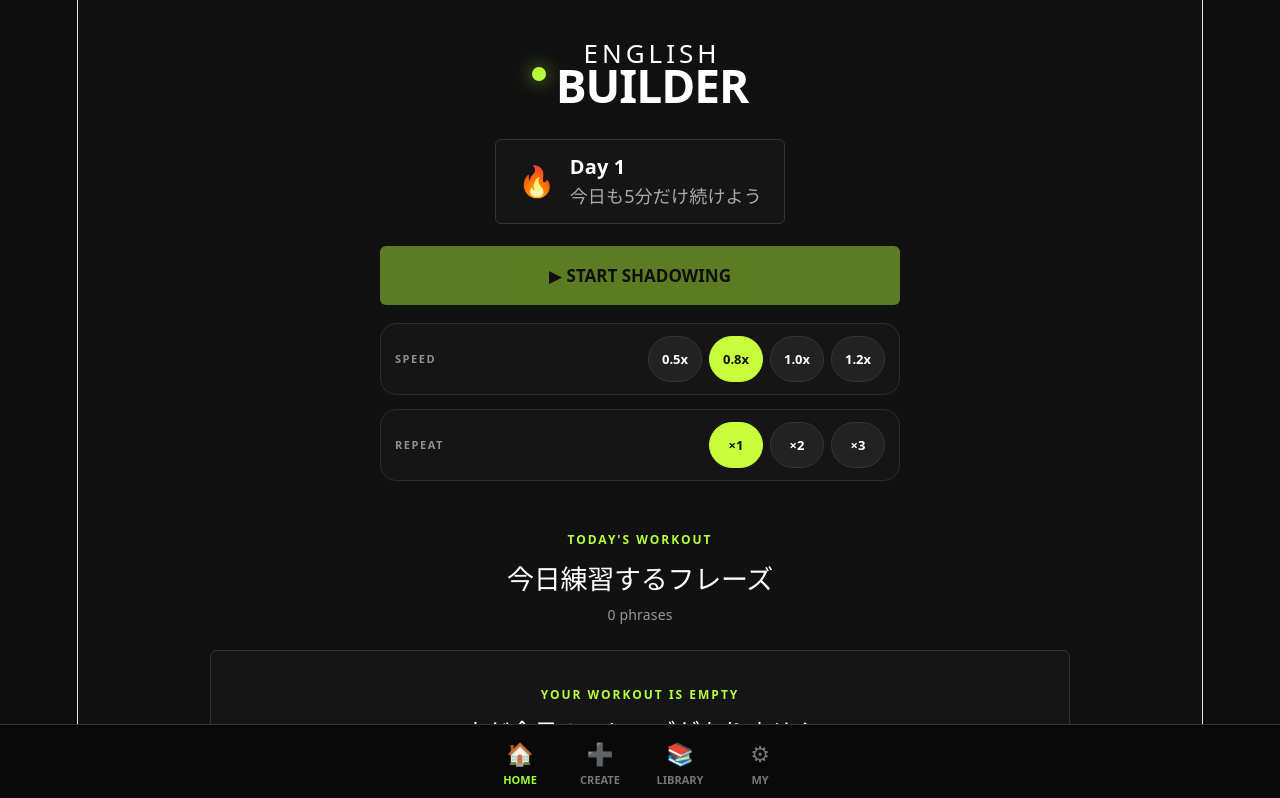
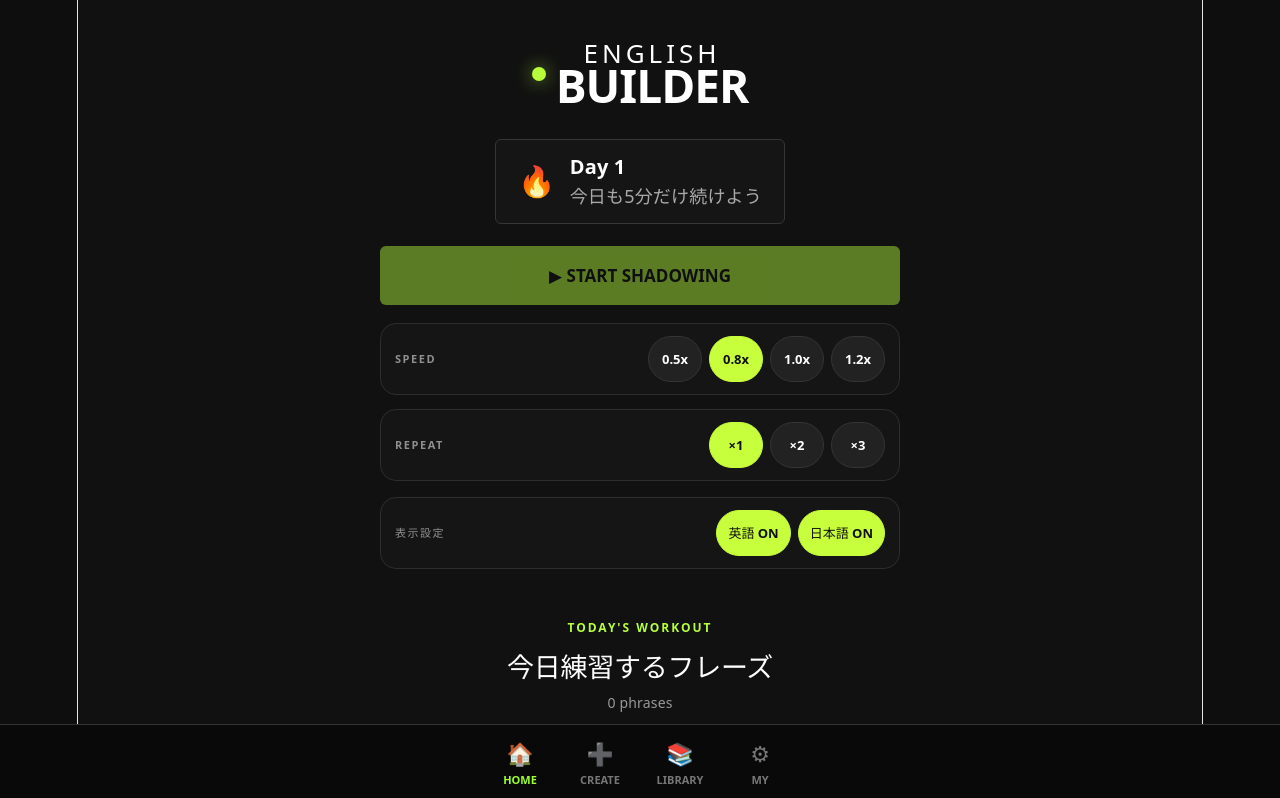
Before and after one commit to yohei-dev0001/english-builder, a React (Vite) app: page / in a window 1280 px wide. Shown: the top 798 px of the page. Built offline with nearby package versions, Linux system fonts and the light colour scheme.

Commit message:
Add language visibility toggles

```diff
--- a/src/components/SortableWorkoutPhrase.jsx
+++ b/src/components/SortableWorkoutPhrase.jsx
@@ -7,6 +7,8 @@ function SortableWorkoutPhrase({
   active,
   isPlaying,
   onListen,
+  showEnglish = true,
+  showJapanese = true,
 }) {
   const {
     attributes,
@@ -63,8 +65,13 @@ function SortableWorkoutPhrase({
       </span>
 
       <div className="sentence-text">
-        <h3>{phrase.english}</h3>
-        <p>{phrase.japanese}</p>
+        {showEnglish && <h3>{phrase.english}</h3>}
+
+        {showJapanese && <p>{phrase.japanese}</p>}
+
+        {!showEnglish && !showJapanese && (
+          <p>🎧 音声だけで練習</p>
+        )}
       </div>
 
       <button
@@ -74,7 +81,7 @@ function SortableWorkoutPhrase({
         onTouchStart={stopDrag}
         onClick={() => onListen(phrase.english)}
         disabled={isPlaying}
-        aria-label={`${phrase.english}を再生`}
+        aria-label={`フレーズ${index + 1}を再生`}
       >
         🔊
       </button>
--- a/src/pages/Home.jsx
+++ b/src/pages/Home.jsx
@@ -1,4 +1,4 @@
-import { useState } from "react";
+import { useEffect, useState } from "react";
 import { getPhrases, savePhrases } from "../data/storage";
 
 import {
@@ -23,7 +23,49 @@ function Home() {
   const [currentIndex, setCurrentIndex] = useState(null);
   const [speechRate, setSpeechRate] = useState(0.8);
   const [repeatCount, setRepeatCount] = useState(1);
-  const [phrases, setPhrases] = useState(getPhrases());
+  const [phrases, setPhrases] = useState(getPhrases);
+
+  const [showEnglish, setShowEnglish] = useState(() => {
+    try {
+      return (
+        localStorage.getItem("english-builder-show-english") !== "false"
+      );
+    } catch {
+      return true;
+    }
+  });
+
+  const [showJapanese, setShowJapanese] = useState(() => {
+    try {
+      return (
+        localStorage.getItem("english-builder-show-japanese") !== "false"
+      );
+    } catch {
+      return true;
+    }
+  });
+
+  useEffect(() => {
+    try {
+      localStorage.setItem(
+        "english-builder-show-english",
+        String(showEnglish)
+      );
+    } catch {
+      // 保存できない場合も表示の切り替えは利用できます。
+    }
+  }, [showEnglish]);
+
+  useEffect(() => {
+    try {
+      localStorage.setItem(
+        "english-builder-show-japanese",
+        String(showJapanese)
+      );
+    } catch {
+      // 保存できない場合も表示の切り替えは利用できます。
+    }
+  }, [showJapanese]);
 
   const sensors = useSensors(
     useSensor(MouseSensor, {
@@ -81,11 +123,7 @@ function Home() {
   function handleDragEnd(event) {
     const { active, over } = event;
 
-    if (
-      isPlaying ||
-      !over ||
-      active.id === over.id
-    ) {
+    if (isPlaying || !over || active.id === over.id) {
       return;
     }
 
@@ -237,6 +275,39 @@ function Home() {
             </div>
           </div>
         </div>
+
+        <div
+          className="shadowing-settings"
+          style={{ marginTop: "16px" }}
+        >
+          <div className="setting-group">
+            <p className="setting-label">表示設定</p>
+
+            <div className="setting-buttons">
+              <button
+                type="button"
+                className={showEnglish ? "active" : ""}
+                onClick={() =>
+                  setShowEnglish((current) => !current)
+                }
+                aria-pressed={showEnglish}
+              >
+                英語 {showEnglish ? "ON" : "OFF"}
+              </button>
+
+              <button
+                type="button"
+                className={showJapanese ? "active" : ""}
+                onClick={() =>
+                  setShowJapanese((current) => !current)
+                }
+                aria-pressed={showJapanese}
+              >
+                日本語 {showJapanese ? "ON" : "OFF"}
+              </button>
+            </div>
+          </div>
+        </div>
       </section>
 
       <section className="workout-section">
@@ -276,7 +347,7 @@ function Home() {
                 textAlign: "center",
               }}
             >
-              緑の番号を少し長押しして並べ替え
+              カードをドラッグ、スマホは少し長押しして並べ替え
             </p>
 
             <DndContext
@@ -299,6 +370,8 @@ function Home() {
                       active={currentIndex === index}
                       isPlaying={isPlaying}
                       onListen={speakEnglish}
+                      showEnglish={showEnglish}
+                      showJapanese={showJapanese}
                     />
                   ))}
                 </div>
```
